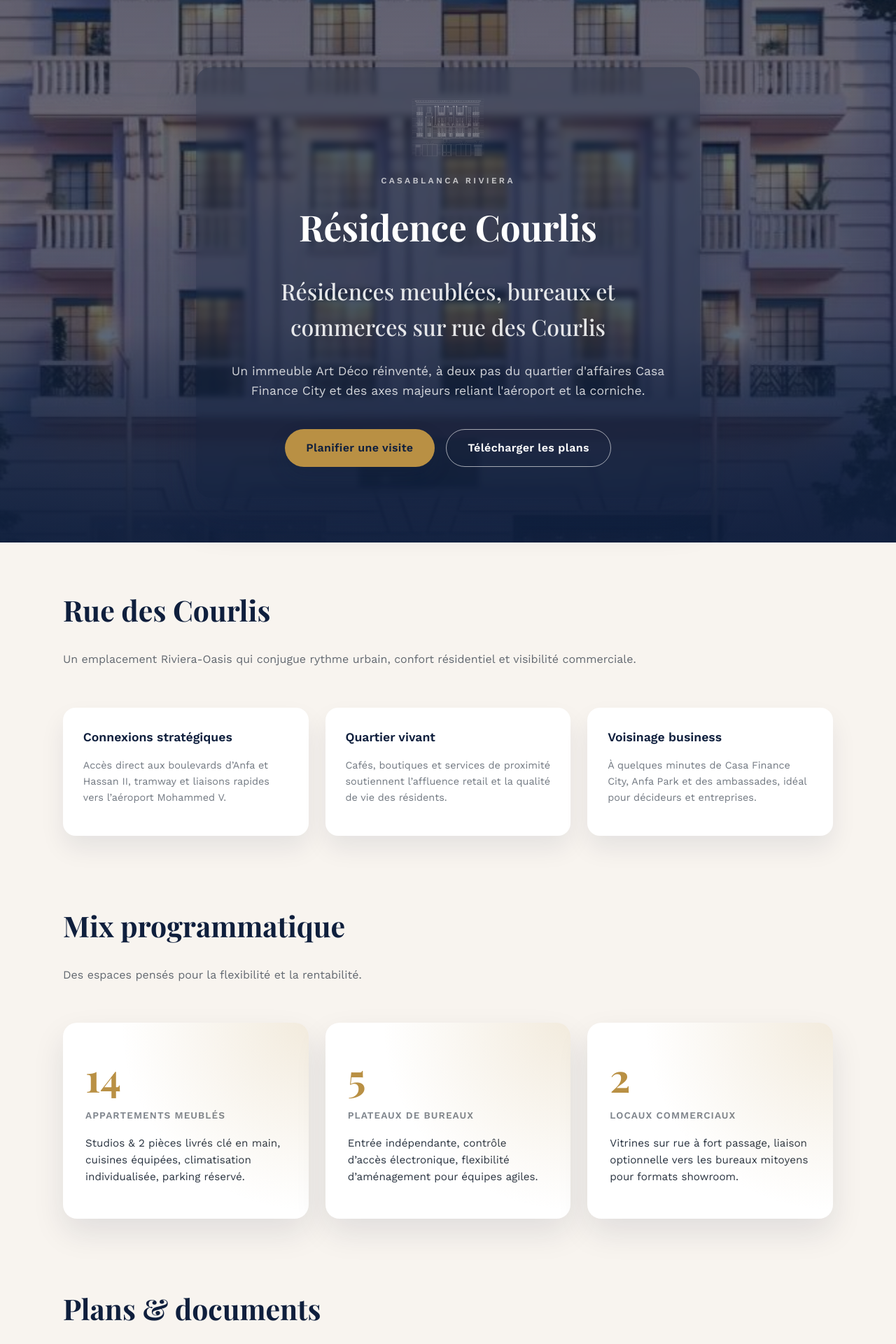
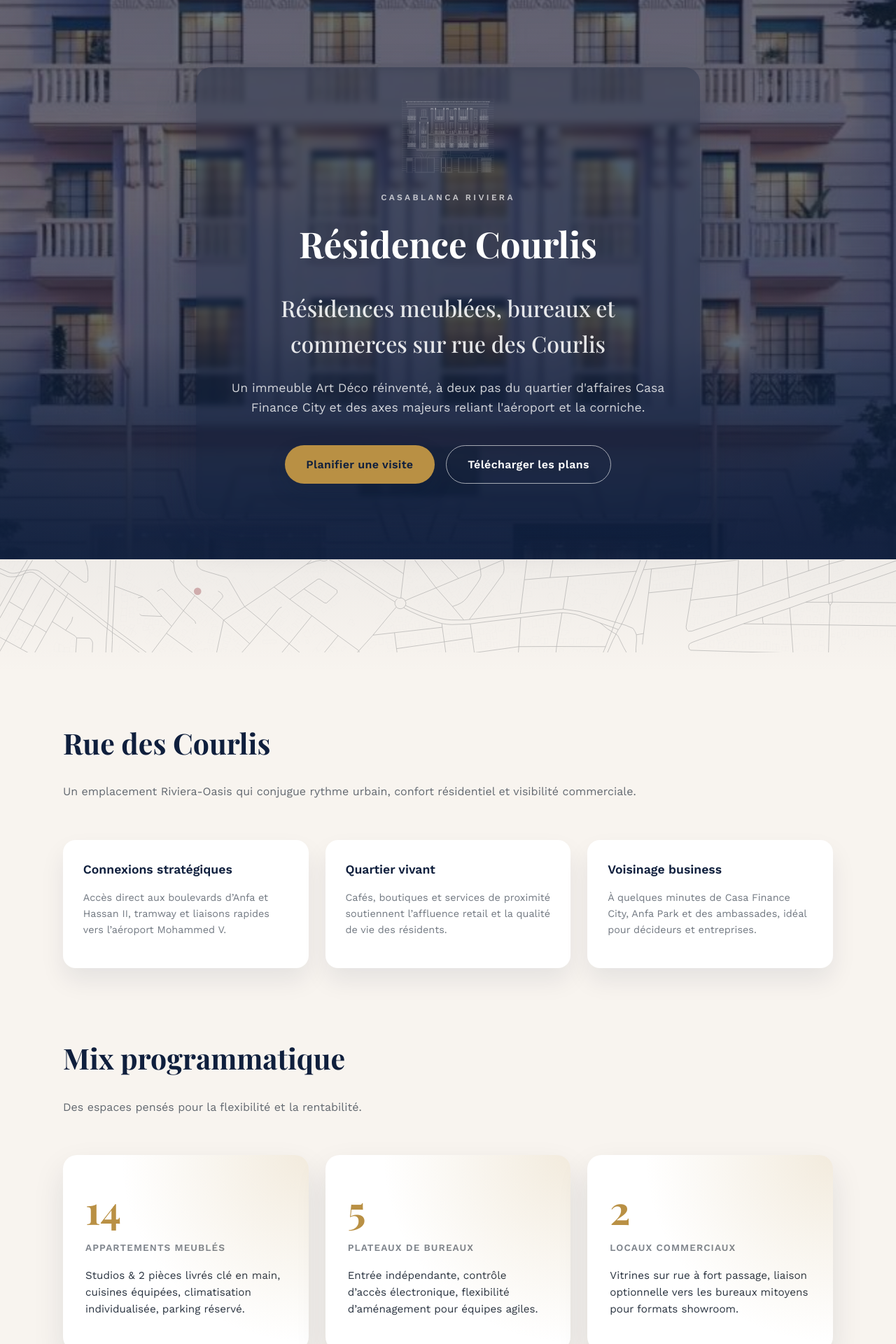
Before and after one commit to jipijipi/HKS, a Jekyll site: the page built from index.html, in a window 1280 px wide. Shown: the top 1920 px of the page at 70% size. Built offline with Jekyll 4.4.1, drawn with Linux system fonts in a browser that asks for light colours.

Commit message:
Add responsive map illustration section and update styles for hero mark

```diff
--- /dev/null
+++ b/_includes/map-illustration.html
@@ -0,0 +1,3 @@
+<section class="map-illustration">
+  <img src="{{ '/plans/map.svg' | relative_url }}" alt="Plan de situation — Résidence Courlis" loading="lazy" />
+</section>
--- a/assets/css/main.scss
+++ b/assets/css/main.scss
@@ -104,7 +104,7 @@ a {
 
 .hero__mark {
   margin: 0 auto 1.5rem;
-  width: 120px;
+  width: clamp(140px, 12vw, 180px);
 }
 
 .hero__mark img {
@@ -112,6 +112,21 @@ a {
   display: block;
   filter: invert(1) brightness(2) contrast(1.2);
   opacity: 0.85;
+}
+
+.map-illustration {
+  margin: -4rem 0 0;
+  padding: 0 0 2rem;
+  background: linear-gradient(180deg, rgba(15, 31, 61, 0.04), transparent);
+}
+
+.map-illustration img {
+  width: 100%;
+  max-height: 220px;
+  display: block;
+  object-fit: contain;
+  filter: invert(0.95) sepia(0.05) saturate(0.3) hue-rotate(180deg) brightness(0.9);
+  opacity: 0.75;
 }
 
 .eyebrow {
--- a/index.html
+++ b/index.html
@@ -4,6 +4,8 @@ title: Rue des Courlis — Casablanca
 ---
 
 {% include hero.html %}
+
+{% include map-illustration.html %}
 
 {% include advantages.html %}
 
```
